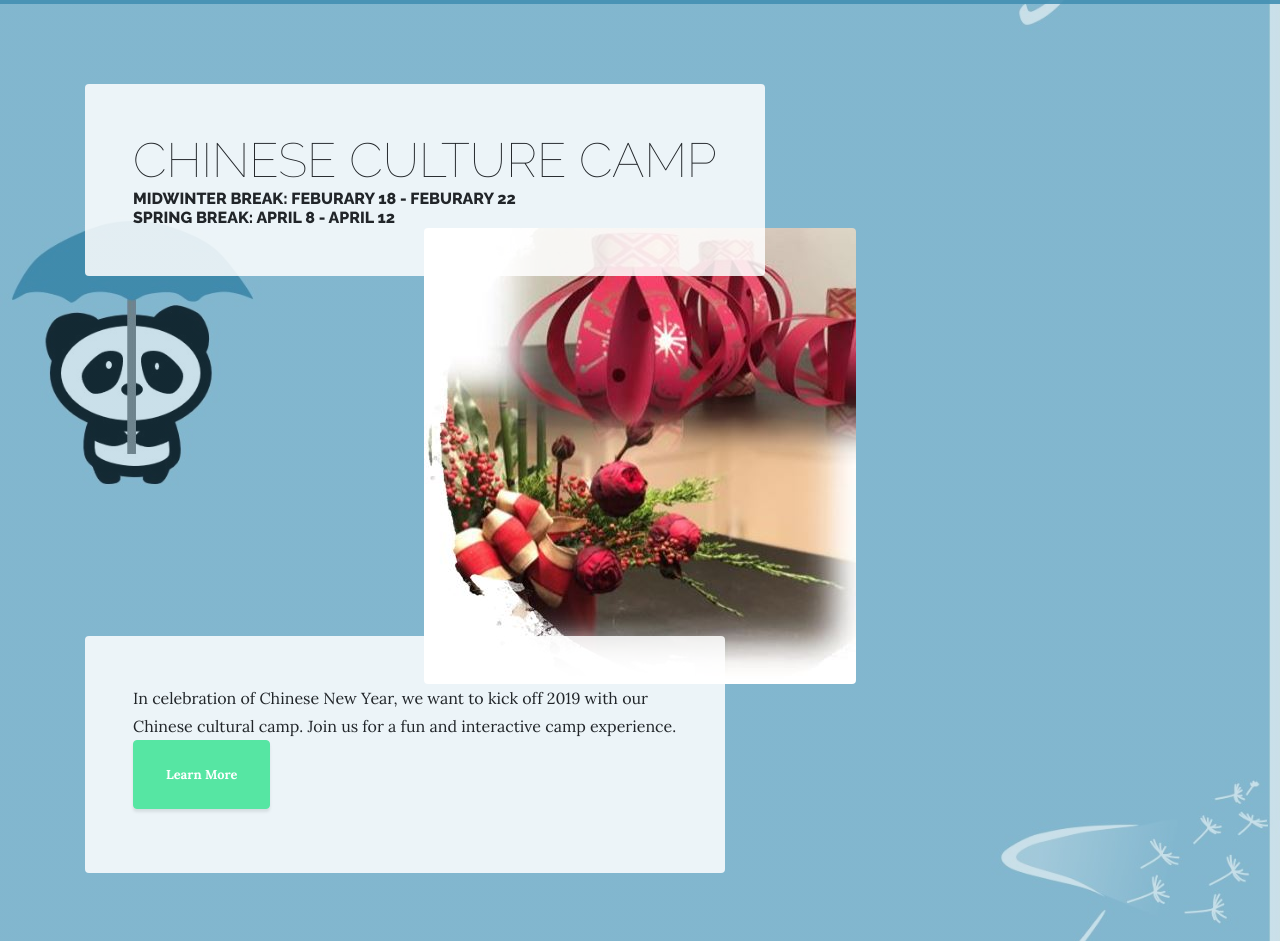
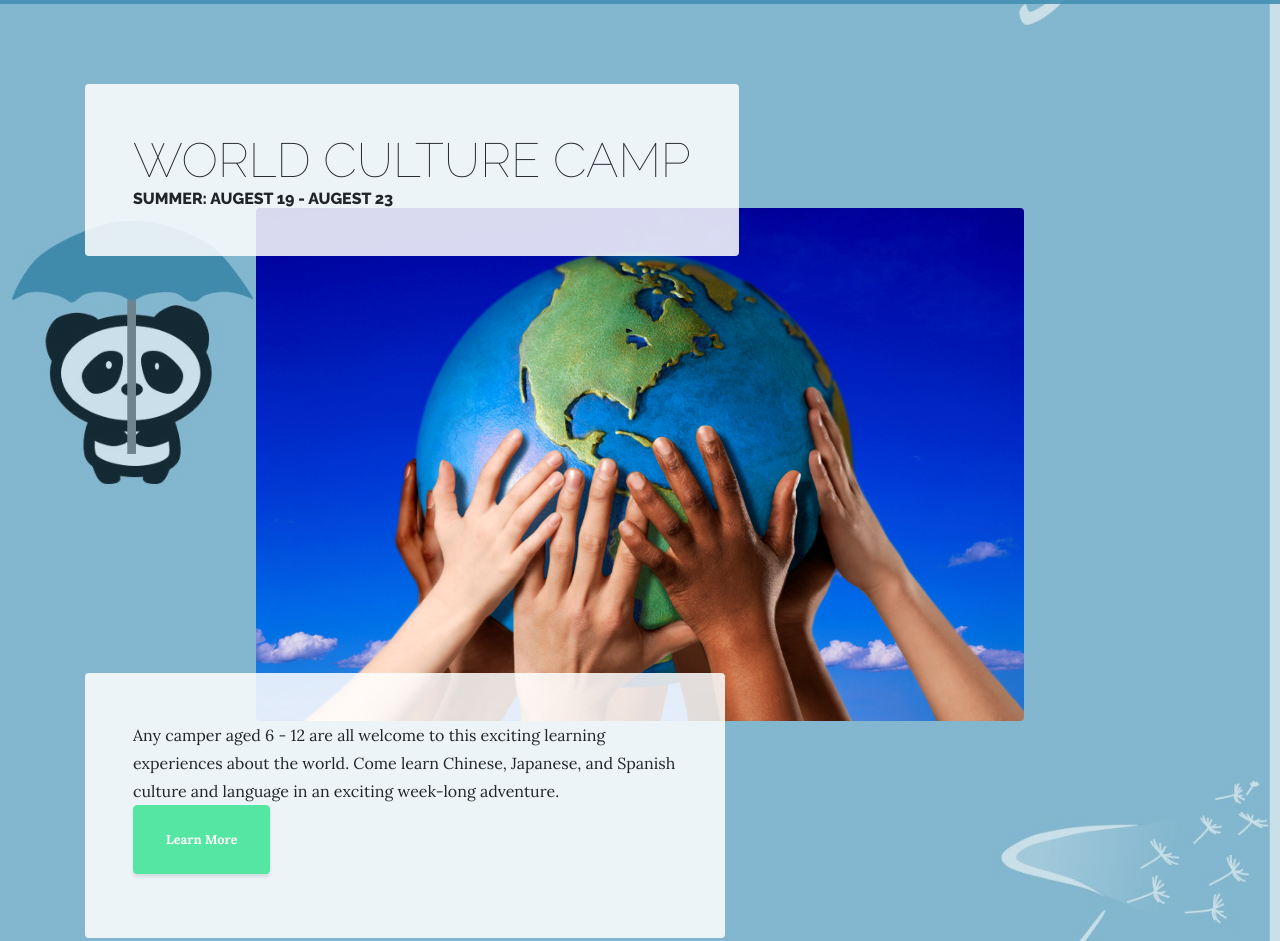
Before and after one commit to LittleUmbrellaClub/Website, a website: page classes.html in a window 1280 px wide. Shown: the part 340-1281 px from the top of the page. Drawn offline with Linux system fonts and the light colour scheme.

Commit message:
Add files via upload

```diff
--- a/classes.html
+++ b/classes.html
@@ -63,16 +63,15 @@
           <div class="product-item-title d-flex">
             <div class="bg-faded p-5 d-flex mr-auto rounded">
               <h2 class="section-heading mb-0">
-                <span class="section-heading-lower">Chinese Culture Camp</span>
-                <span class="section-heading-upper">Midwinter Break: Feburary 18 - Feburary 22</span>
-                <span class="section-heading-upper">Spring Break: April 8 - April 12</span>
+                <span class="section-heading-lower">World Culture Camp</span>
+                <span class="section-heading-upper">Summer: Augest 19 - Augest 23</span>
               </h2>
             </div>
           </div>
-          <img class="product-item-img mx-auto d-flex rounded img-fluid mb-3 mb-lg-0" src="img/Class1.jpg" alt="">
+          <img class="product-item-img mx-auto d-flex rounded img-fluid mb-3 mb-lg-0" src="img/intro.jpg" alt="">
           <div class="product-item-description d-flex mr-auto">
             <div class="bg-faded p-5 rounded">
-              <p class="mb-0">In celebration of Chinese New Year, we want to kick off 2019 with our Chinese cultural camp. Join us for a fun and interactive camp experience.
+              <p class="mb-0">Any camper aged 6 - 12 are all welcome to this exciting learning experiences about the world. Come learn Chinese, Japanese, and Spanish culture and language in an exciting week-long adventure.
                   <div class="intro-button mx-auto">
                       <a class="btn btn-primary btn-xl" href="Class2.html">Learn More</a>
                   </div>
@@ -82,7 +81,7 @@
         </div>
       </div>
     </section>
-
+<!--
     <section class="page-section">
       <div class="container">
         <div class="product-item">
@@ -106,7 +105,7 @@
         </div>
       </div>
     </section>
-<!--
+
     <section class="page-section">
       <div class="container">
         <div class="product-item">
```
